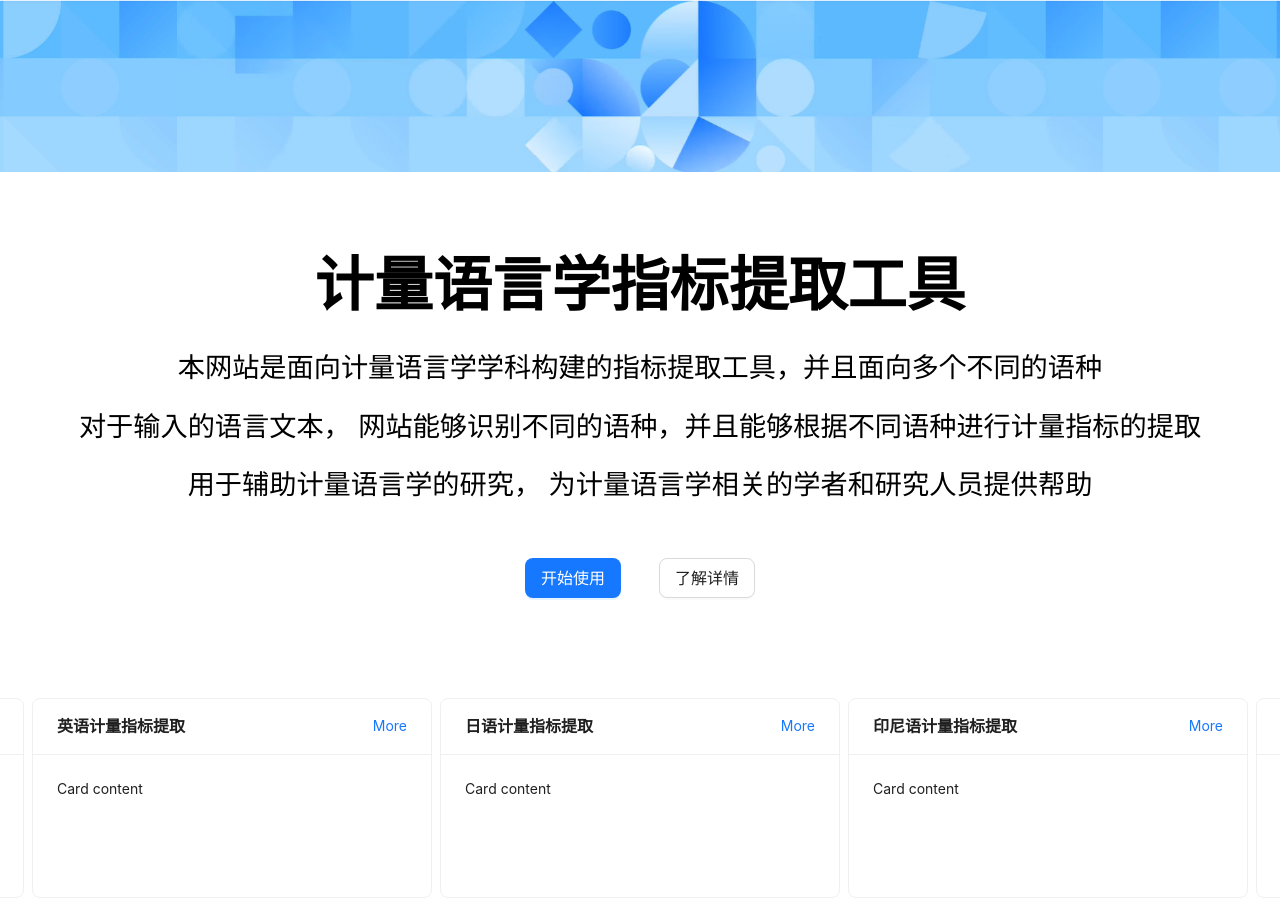
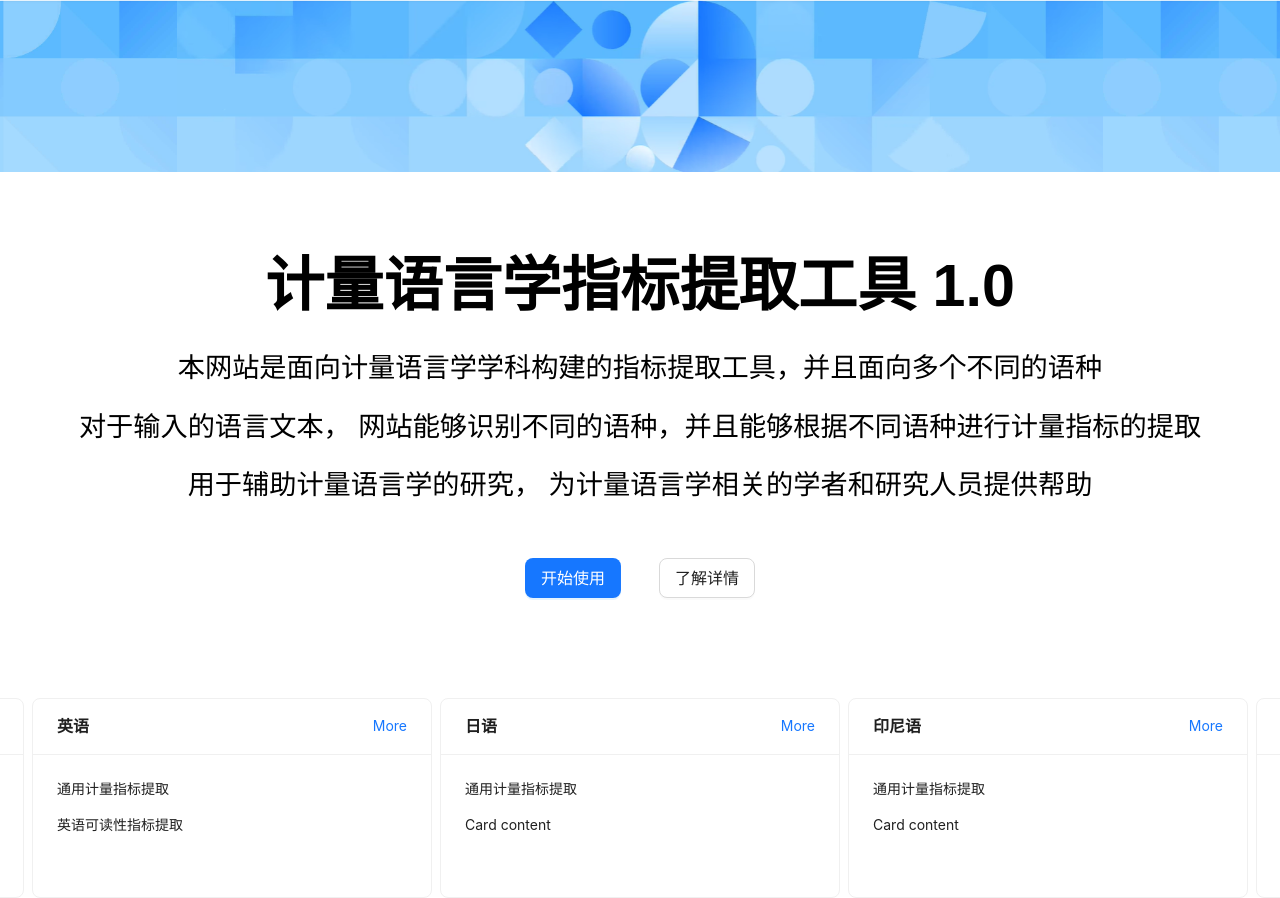
Before and after one commit to tomato-wu/indicator-extraction-tool, a React (Create React App) app: page /#/ in a window 1280 px wide. Shown: the top 898 px of the page. Built offline with nearby package versions, Linux system fonts and the light colour scheme.

Commit message:
fix:修复介绍页

```diff
--- a/src/pages/IntroductionPage.jsx
+++ b/src/pages/IntroductionPage.jsx
@@ -34,16 +34,19 @@ const CardStyle = {
   flexDirection: "row",
   justifyContent: "center",
 };
+const CardShadow = {
+  width: 400,
+  height: 200,
+};
 function IntroductionPage() {
   const navigate = useNavigate();
-
   const LinkToHome = () => {
     navigate("/home");
   };
   return (
     <>
       <img src={backGroundImage} alt="图片无法显示" style={{ width: "100%" }} />
-      <h1 style={title}>计量语言学指标提取工具</h1>
+      <h1 style={title}>计量语言学指标提取工具 1.0 </h1>
       <p style={firstIntroduntion}>
         本网站是面向计量语言学学科构建的指标提取工具，并且面向多个不同的语种
       </p>
@@ -68,58 +71,32 @@ function IntroductionPage() {
 
       <div>
         <Space style={CardStyle}>
-          <Card
-            title="汉语计量指标提取"
-            extra={<a href="#">More</a>}
-            style={{
-              width: 400,
-              height: 200,
-            }}
-          >
+          <Card title="汉语" style={CardShadow} extra={<a href="#">More</a>}>
+            <p>通用计量指标提取</p>
+            <p>汉语计量指标提取</p>
+          </Card>
+
+          <Card title="英语" style={CardShadow} extra={<a href="#">More</a>}>
+            <p>通用计量指标提取</p>
+            <p>英语可读性指标提取</p>
+          </Card>
+
+          <Card title="日语" style={CardShadow} extra={<a href="#">More</a>}>
+            <p>通用计量指标提取</p>
+            <p>Card content</p>
+          </Card>
+
+          <Card title="印尼语" style={CardShadow} extra={<a href="#">More</a>}>
+            <p>通用计量指标提取</p>
             <p>Card content</p>
           </Card>
 
           <Card
-            title="英语计量指标提取"
+            title="菲律宾语"
+            style={CardShadow}
             extra={<a href="#">More</a>}
-            style={{
-              width: 400,
-              height: 200,
-            }}
           >
-            <p>Card content</p>
-          </Card>
-
-          <Card
-            title="日语计量指标提取"
-            extra={<a href="#">More</a>}
-            style={{
-              width: 400,
-              height: 200,
-            }}
-          >
-            <p>Card content</p>
-          </Card>
-
-          <Card
-            title="印尼语计量指标提取"
-            extra={<a href="#">More</a>}
-            style={{
-              width: 400,
-              height: 200,
-            }}
-          >
-            <p>Card content</p>
-          </Card>
-
-          <Card
-            title="菲律宾计量指标提取"
-            extra={<a href="#">More</a>}
-            style={{
-              width: 400,
-              height: 200,
-            }}
-          >
+            <p>通用计量指标提取</p>
             <p>Card content</p>
           </Card>
         </Space>
--- a/src/pages/documentProcessing.jsx
+++ b/src/pages/documentProcessing.jsx
@@ -84,13 +84,9 @@ function LoadingStatusFn({ status, fileName }) {
 function DocumentProcessing() {
   // 切换不同语种的变量
   const [menu, setMenu] = useState("zh");
-
   const [loadingStatus, setLoadingStatus] = useState("init");
-
   const [fileName, setFileName] = useState("");
-
   const [lgType, setLgType] = useState("");
-
   const [lgText, setLgText] = useState("");
 
   // 点击选择器自助选择需要解析的语种
```
